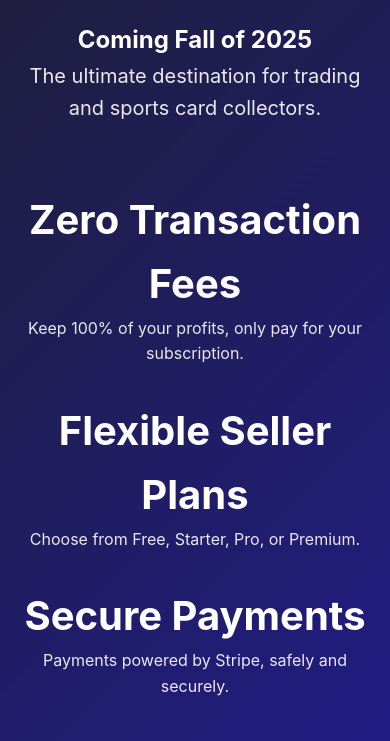
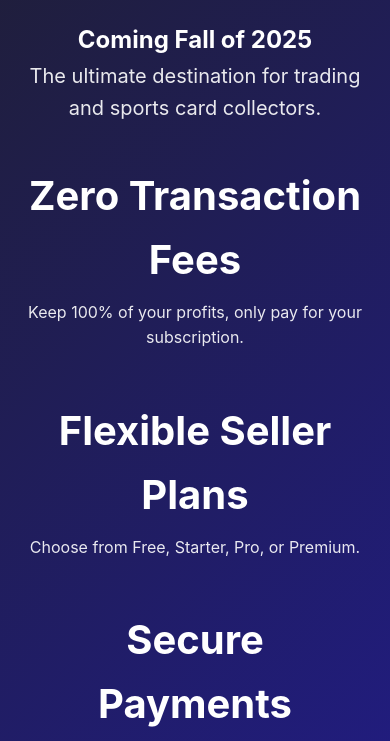
Before and after one commit to ItsHeyBlinken/Online-Card-Show, a plain HTML site: page index.html in a window 390 px wide. Shown: the part 356-1097 px from the top of the page. Drawn offline with Linux system fonts and the light colour scheme.

Commit message:
refactor layout and spacing for improved responsiveness and visual consistency

```diff
--- a/styles.css
+++ b/styles.css
@@ -31,6 +31,7 @@ body {
     position: fixed;
     width: 100%;
     top: 0;
+    height: 80px;
     z-index: 1000;
     box-shadow: 0 2px 4px rgba(0,0,0,0.1);
 }
@@ -79,7 +80,7 @@ body {
     box-shadow: var(--card-shadow);
 }
 .hero-content {
-    max-width: 800px;
+    max-width: 1000px;
     margin: 0 auto;
 }
 
@@ -129,18 +130,21 @@ body {
 .hero-stats {
     display: flex;
     justify-content: center;
-    gap: 4rem;
-    margin-top: 4rem;
+    gap: 1rem;
+    margin-top: 1rem;
 }
 
 .stat {
     display: flex;
     flex-direction: column;
+    justify-content: space-evenly;
+    margin: 0.5rem;
 }
 
 .stat-number {
     font-size: 2.5rem;
     font-weight: 700;
+    margin-bottom: 0.5rem;
 }
 
 .stat-label {
@@ -168,13 +172,14 @@ body {
     margin: 0 auto;
 }
 
-.feature-card {;
+.feature-card {
     background: linear-gradient(135deg, #b5a8d5 0%, #2a4b55 100%);
     padding: 2rem;
     border-radius: 1rem;
     box-shadow: var(--card-shadow);
     text-align: center;
     transition: transform 0.3s ease;
+    margin: 0.5rem;
 }
 
 .feature-card:hover {
```
